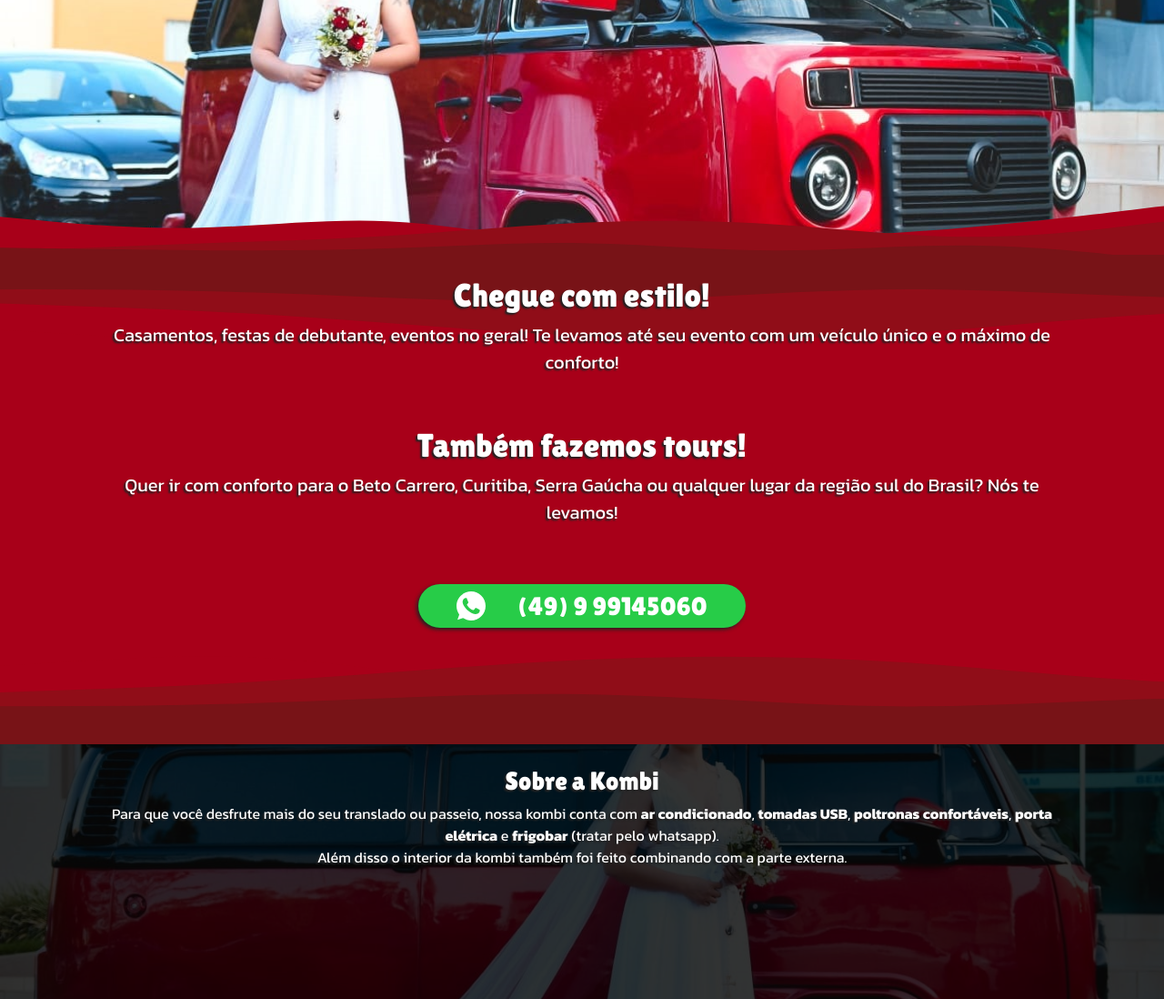
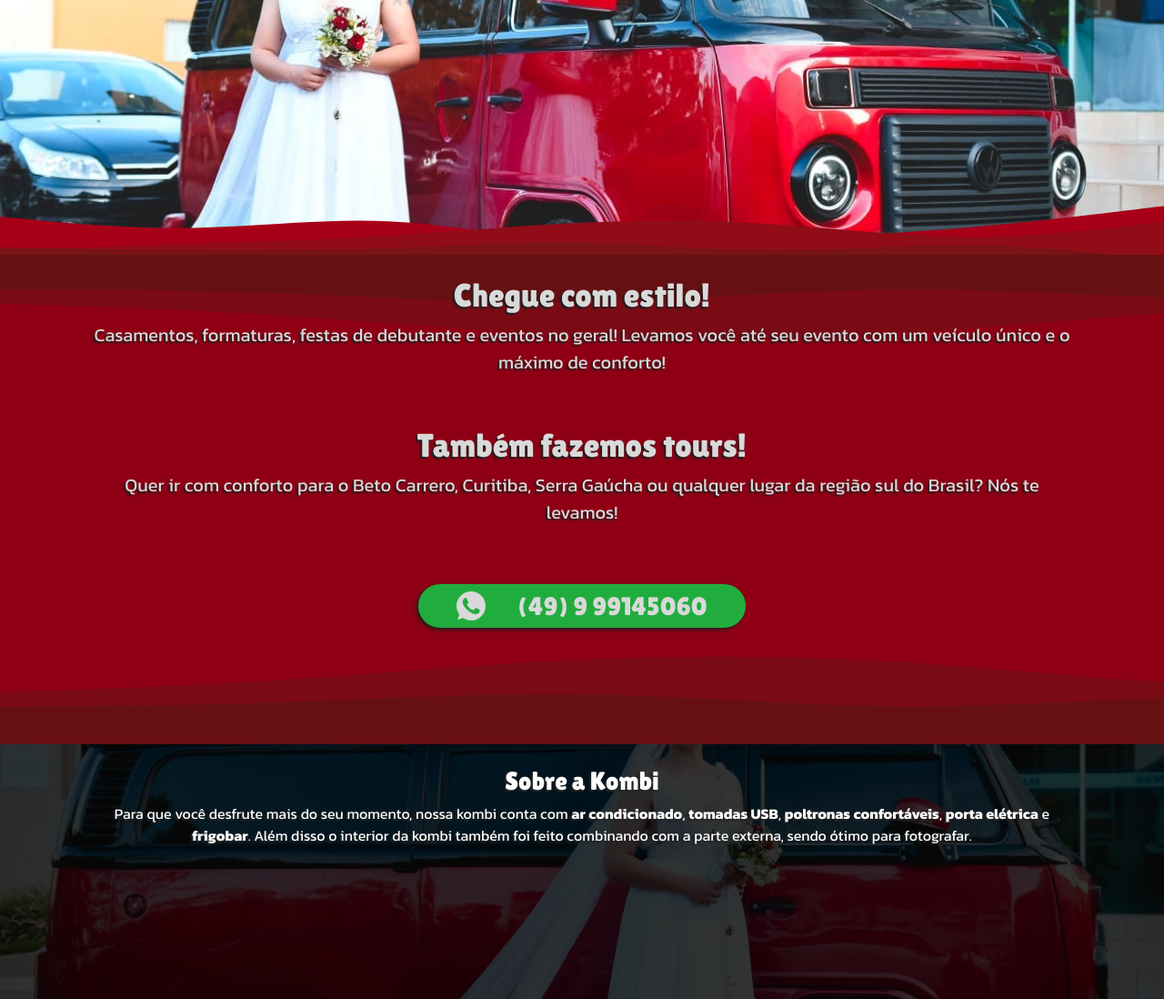
Before and after one commit to RaffaFS/vamos_de_kombi, a website built with Parcel: page src/index.html in a window 1280 px wide. Shown: the whole page at 91% size. Built offline with nearby package versions, Linux system fonts and the light colour scheme.

Commit message:
escurecendo cores

```diff
--- a/src/index.html
+++ b/src/index.html
@@ -18,7 +18,7 @@
         <div class="content-box">
             <div class="cta-box cta1-box">
                 <h2 class="cta">Chegue com estilo!</h2>
-                <p class="disclaimer">Casamentos, festas de debutante, eventos no geral! Te levamos até seu evento com um veículo único e o máximo de conforto!</p>
+                <p class="disclaimer">Casamentos, formaturas, festas de debutante e eventos no geral! Levamos você até seu evento com um veículo único e o máximo de conforto!</p>
             </div>
             <div class="cta-box cta2-box">
                 <h2 class="cta">Também fazemos tours!</h2>
@@ -35,8 +35,8 @@
     <div class="background-bottom-box">
         <div class="sobre-box">
             <h2 class="kombi">Sobre a Kombi</h2>
-            <p class="disclaimer">Para que você desfrute mais do seu translado ou passeio, nossa kombi conta com <strong>ar condicionado</strong>, <strong>tomadas USB</strong>, <strong>poltronas confortáveis</strong>, <strong>porta elétrica</strong> e <strong>frigobar</strong> (tratar pelo whatsapp).</p>
-            <p class="disclaimer">Além disso o interior da kombi também foi feito combinando com a parte externa.</p>
+            <p class="disclaimer">Para que você desfrute mais do seu momento, nossa kombi conta com <strong>ar condicionado</strong>, <strong>tomadas USB</strong>, <strong>poltronas confortáveis</strong>, <strong>porta elétrica</strong> e <strong>frigobar</strong>. Além disso o interior da kombi também foi feito combinando com a parte externa, sendo ótimo para fotografar.</p>
+            <p class="disclaimer"></p>
         </div>
     </div>
 </body>
--- a/src/styles/main.scss
+++ b/src/styles/main.scss
@@ -24,6 +24,8 @@
     background-position: top;
     background-repeat: no-repeat;
     background-size: cover;
+    position: relative;
+    filter: brightness(85%);
 
     .cta1-box{padding: 2vh 0;}
     .cta2-box{padding: 4vh 0;}
```
